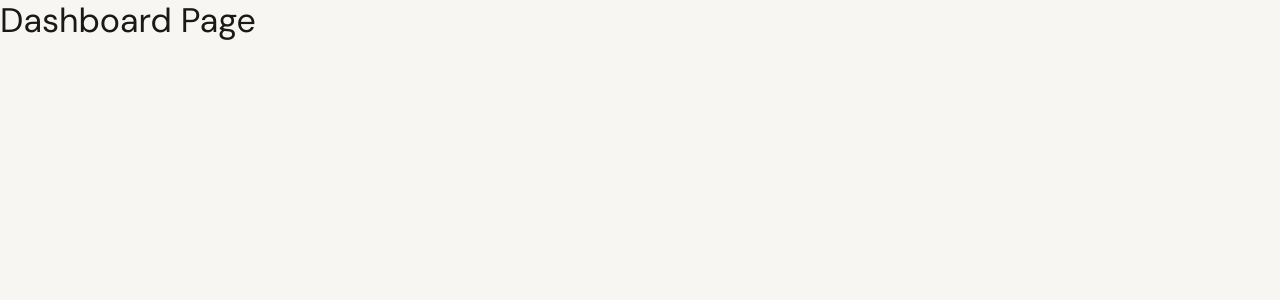
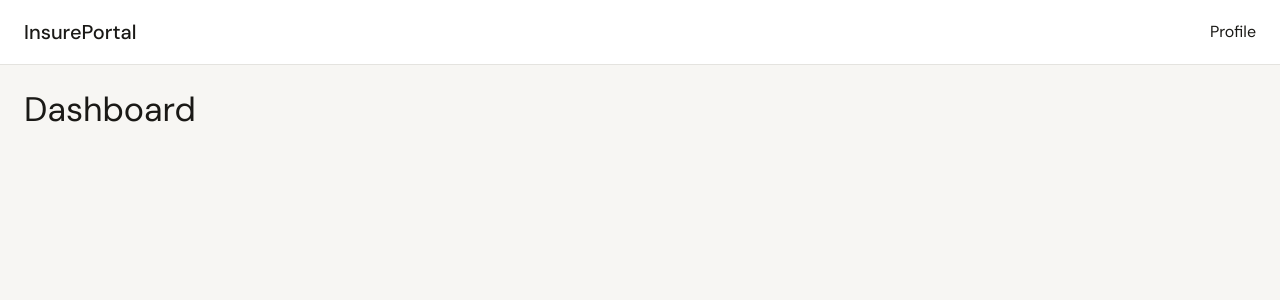
Before and after one commit to anshul606/insure-portal, a React (Vite) app: page /dashboard in a window 1280 px wide. Shown: the top 300 px of the page. Built offline with nearby package versions, Linux system fonts and the light colour scheme.

Commit message:
Added layout and header

```diff
--- /dev/null
+++ b/src/components/Header.tsx
@@ -0,0 +1,32 @@
+import AppBar from "@mui/material/AppBar";
+import Toolbar from "@mui/material/Toolbar";
+import Typography from "@mui/material/Typography";
+import Box from "@mui/material/Box";
+
+export default function Header() {
+  return (
+    <AppBar
+      position="sticky"
+      elevation={0}
+      color="inherit"
+      sx={{
+        bgcolor: "background.paper",
+        borderBottom: "1px solid #E4E3DF",
+      }}
+    >
+      <Toolbar
+        sx={{
+          minHeight: 64,
+          display: "flex",
+          justifyContent: "space-between",
+        }}
+      >
+        <Typography variant="h6" fontWeight={700}>
+          InsurePortal
+        </Typography>
+
+        <Box>Profile</Box>
+      </Toolbar>
+    </AppBar>
+  );
+}
--- /dev/null
+++ b/src/layouts/AppLayout.tsx
@@ -0,0 +1,21 @@
+import Box from "@mui/material/Box";
+import Header from "../components/Header.tsx";
+
+type AppLayoutProps = {
+  children: React.ReactNode;
+};
+
+export default function AppLayout({ children }: AppLayoutProps) {
+  return (
+    <Box
+      sx={{
+        minHeight: "100vh",
+        bgcolor: "background.default",
+      }}
+    >
+      <Header />
+
+      {children}
+    </Box>
+  );
+}
--- a/src/pages/Dashboard.tsx
+++ b/src/pages/Dashboard.tsx
@@ -1,5 +1,14 @@
+import Box from "@mui/material/Box";
 import Typography from "@mui/material/Typography";
 
-export default function Dashboard() {
-  return <Typography variant="h4">Dashboard Page</Typography>;
+import AppLayout from "../layouts/AppLayout";
+
+export default function DashboardPage() {
+  return (
+    <AppLayout>
+      <Box sx={{ p: 3 }}>
+        <Typography variant="h4">Dashboard</Typography>
+      </Box>
+    </AppLayout>
+  );
 }
```
